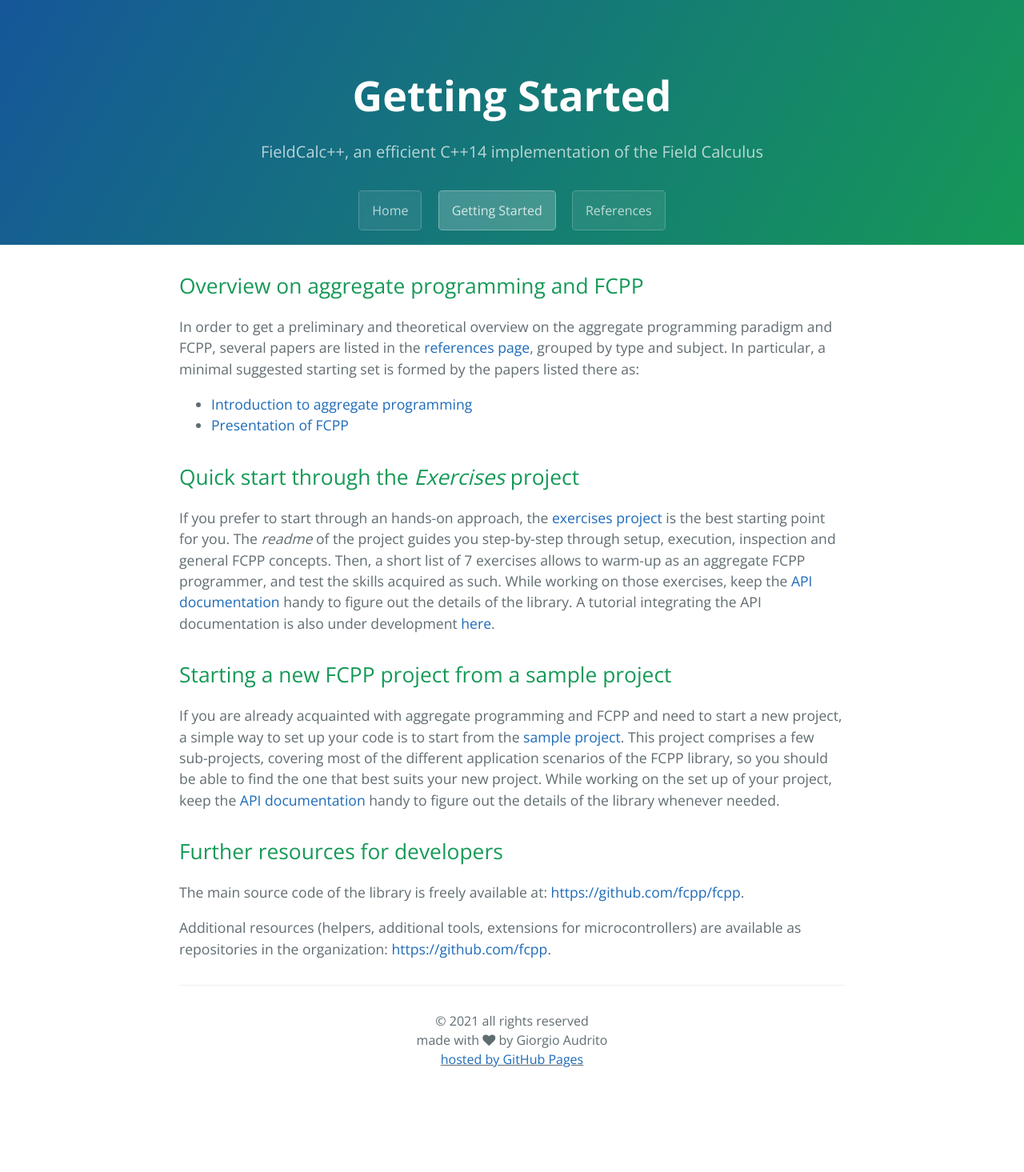
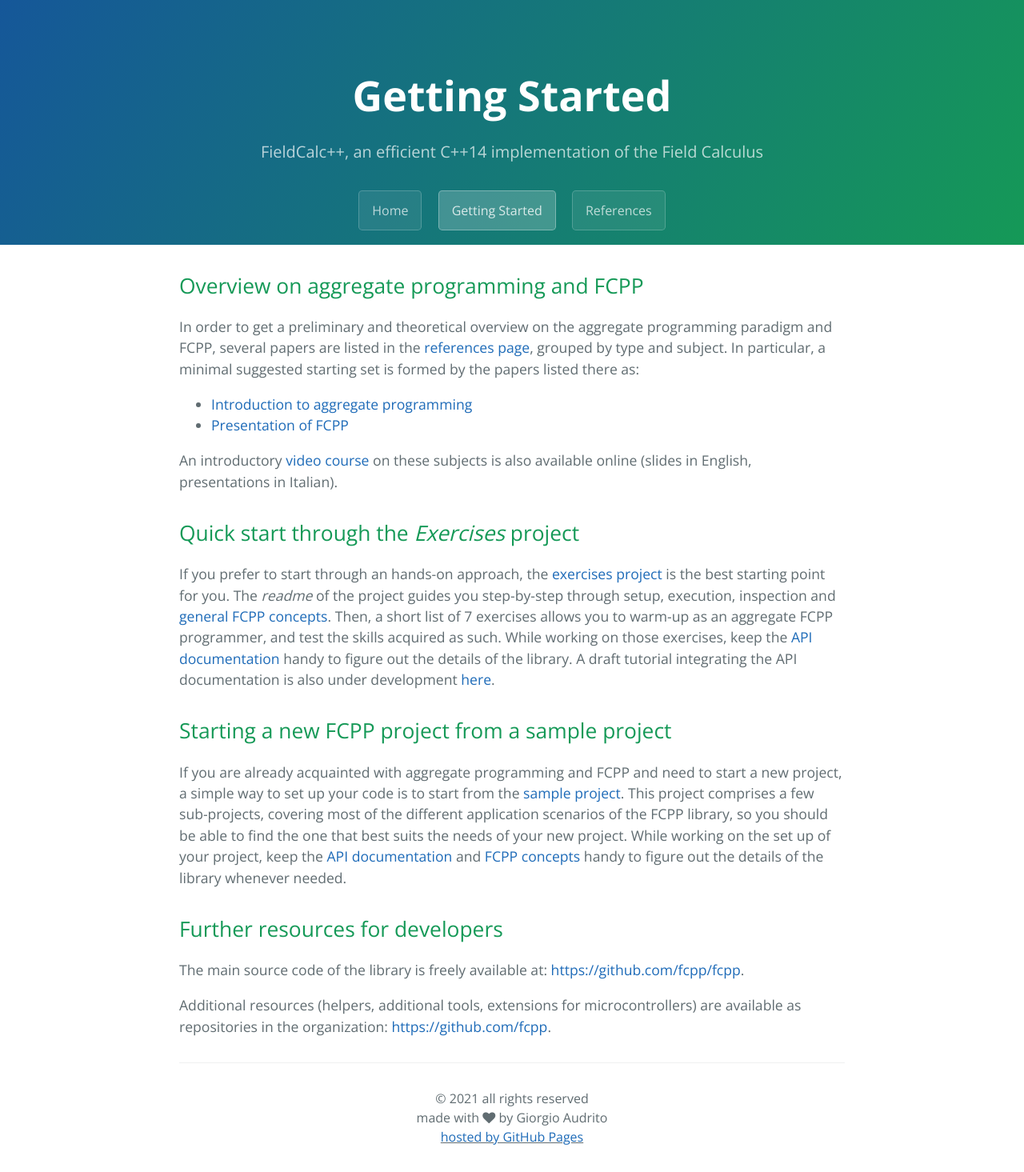
Before and after one commit to fcpp/fcpp.github.io, a Jekyll site: the page built from quickstart.md, in a window 1280 px wide. Shown: the whole page at 80% size. Built offline with Jekyll 4.4.1, drawn with Linux system fonts in a browser that asks for light colours; nearby versions of some CDN libraries; before the commit the page ends 1368 px from its top, so only the background shows below that.

Commit message:
added reference to the video course, highlighted the general concepts page

```diff
--- a/quickstart.md
+++ b/quickstart.md
@@ -10,13 +10,15 @@
 - [Introduction to aggregate programming](https://doi.org/10.1109/MC.2015.261)
 - [Presentation of FCPP](https://doi.org/10.1109/ACSOS49614.2020.00037)
 
+An introductory [video course](https://drive.google.com/drive/folders/1Cqdh2oOvWwCNUrHvgftbZCWqZcPUYA7c?usp=sharing) on these subjects is also available online (slides in English, presentations in Italian).
+
 ## Quick start through the _Exercises_ project
 
-If you prefer to start through an hands-on approach, the [exercises project](https://github.com/fcpp/fcpp-exercises) is the best starting point for you. The _readme_ of the project guides you step-by-step through setup, execution, inspection and general FCPP concepts. Then, a short list of 7 exercises allows to warm-up as an aggregate FCPP programmer, and test the skills acquired as such. While working on those exercises, keep the [API documentation](http://fcpp-doc.surge.sh) handy to figure out the details of the library. A tutorial integrating the API documentation is also under development [here](https://docs.google.com/document/d/1-JduLXnjJIsoRzo7QNiQ8bhcU6DYa3mXAB_hCRl65gU/edit?usp=sharing).
+If you prefer to start through an hands-on approach, the [exercises project](https://github.com/fcpp/fcpp-exercises) is the best starting point for you. The _readme_ of the project guides you step-by-step through setup, execution, inspection and [general FCPP concepts](https://github.com/fcpp/fcpp-exercises#aggregate-program). Then, a short list of 7 exercises allows you to warm-up as an aggregate FCPP programmer, and test the skills acquired as such. While working on those exercises, keep the [API documentation](http://fcpp-doc.surge.sh) handy to figure out the details of the library. A draft tutorial integrating the API documentation is also under development [here](https://docs.google.com/document/d/1-JduLXnjJIsoRzo7QNiQ8bhcU6DYa3mXAB_hCRl65gU/edit?usp=sharing).
 
 ## Starting a new FCPP project from a sample project
 
-If you are already acquainted with aggregate programming and FCPP and need to start a new project, a simple way to set up your code is to start from the [sample project](https://github.com/fcpp/fcpp-sample-project). This project comprises a few sub-projects, covering most of the different application scenarios of the FCPP library, so you should be able to find the one that best suits your new project. While working on the set up of your project, keep the [API documentation](http://fcpp-doc.surge.sh) handy to figure out the details of the library whenever needed.
+If you are already acquainted with aggregate programming and FCPP and need to start a new project, a simple way to set up your code is to start from the [sample project](https://github.com/fcpp/fcpp-sample-project). This project comprises a few sub-projects, covering most of the different application scenarios of the FCPP library, so you should be able to find the one that best suits the needs of your new project. While working on the set up of your project, keep the [API documentation](http://fcpp-doc.surge.sh) and [FCPP concepts](https://github.com/fcpp/fcpp-exercises#aggregate-program) handy to figure out the details of the library whenever needed.
 
 ## Further resources for developers
 
```
